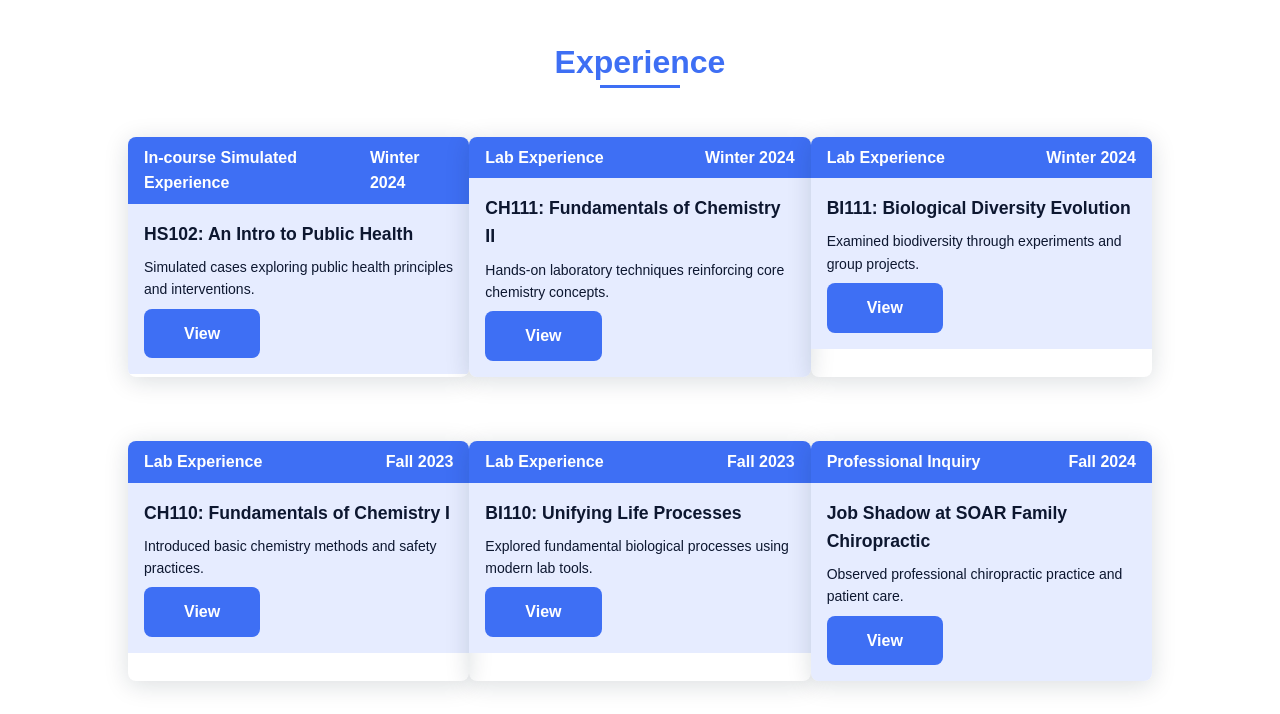
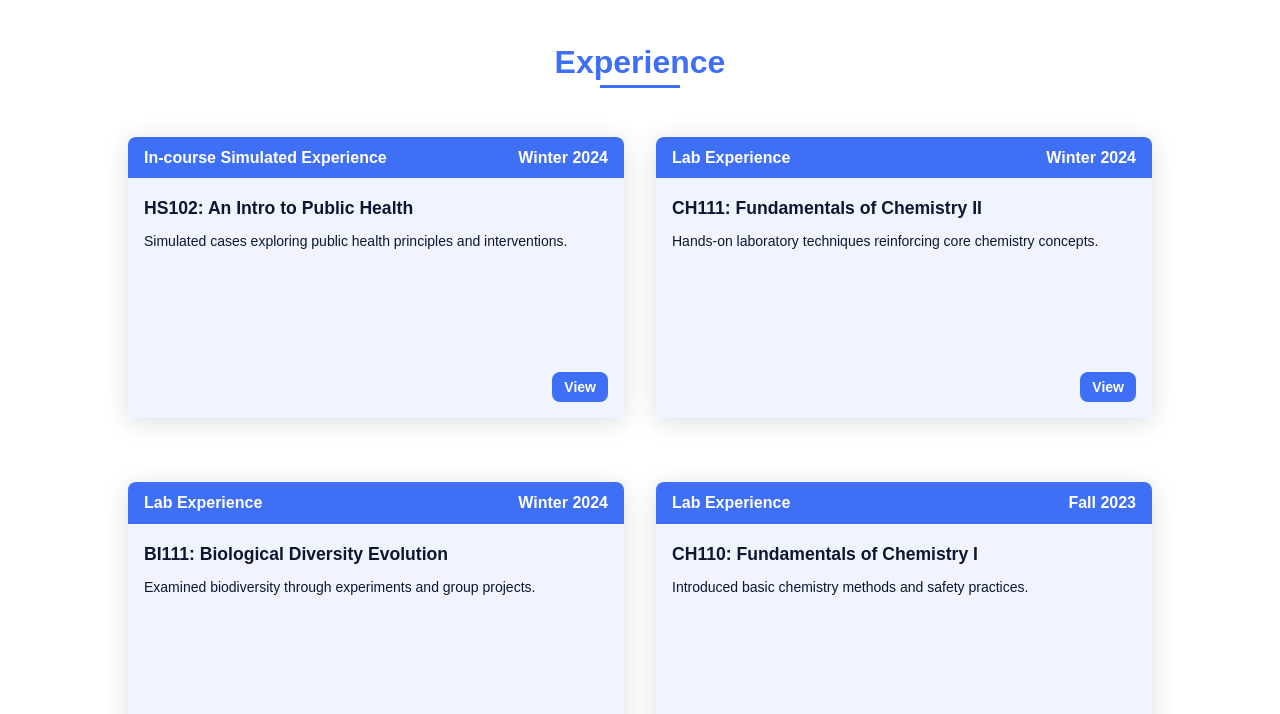
Before and after one commit to SainiAmandeepSingh/ArshdeepKaur, a plain HTML site: page index.html in a window 1280 px wide. Shown: the part 2060-2774 px from the top of the page. Drawn offline with nearby package versions, Linux system fonts and the light colour scheme.

Commit message:
Adjust experience layout and add detail page

```diff
--- a/assets/css/styles.css
+++ b/assets/css/styles.css
@@ -386,7 +386,8 @@ img {
 }
 .experience__container {
   row-gap: 2rem;
-  grid-template-columns: repeat(auto-fit, minmax(280px, 1fr));
+  grid-template-columns: repeat(1, 1fr);
+  column-gap: 2rem;
 }
 .work__img {
   box-shadow: 0px 4px 25px rgba(14, 36, 49, 0.15);
@@ -417,8 +418,11 @@ img {
   font-weight: var(--font-semi);
 }
 .experience__body {
-  background-color: hsl(var(--hue-color), 100%, 95%);
+  background-color: hsl(var(--hue-color), 100%, 97%);
   padding: 1rem;
+  display: flex;
+  flex-direction: column;
+  min-height: 240px;
 }
 .experience__course {
   margin: 0 0 0.5rem 0;
@@ -431,6 +435,12 @@ img {
 .experience__description {
   font-size: var(--smaller-font-size);
   margin-bottom: 0.5rem;
+}
+.experience__button {
+  align-self: flex-end;
+  margin-top: auto;
+  padding: 0.25rem 0.75rem;
+  font-size: var(--smaller-font-size);
 }
 
 /* ===== CONTACT =====*/
@@ -578,6 +588,9 @@ img {
     align-items: center;
     text-align: initial;
   }
+  .experience__container {
+    grid-template-columns: repeat(2, 1fr);
+  }
   .work__container {
     grid-template-columns: repeat(3, 1fr);
     column-gap: 2rem;
@@ -594,4 +607,7 @@ img {
   .home__img {
     width: 450px;
   }
+  .experience__container {
+    grid-template-columns: repeat(2, 1fr);
+  }
 }
--- a/index.html
+++ b/index.html
@@ -142,7 +142,7 @@
                     <div class="experience__body">
                         <h3 class="experience__course">HS102: An Intro to Public Health</h3>
                         <p class="experience__description">Simulated cases exploring public health principles and interventions.</p>
-                        <a href="#" class="button experience__button">View</a>
+                        <a href="hs102.html" class="button experience__button">View</a>
                     </div>
                 </div>
                 <div class="experience__card">
```
Also changed, not shown: hs102.html (added, +34 -0 lines).
